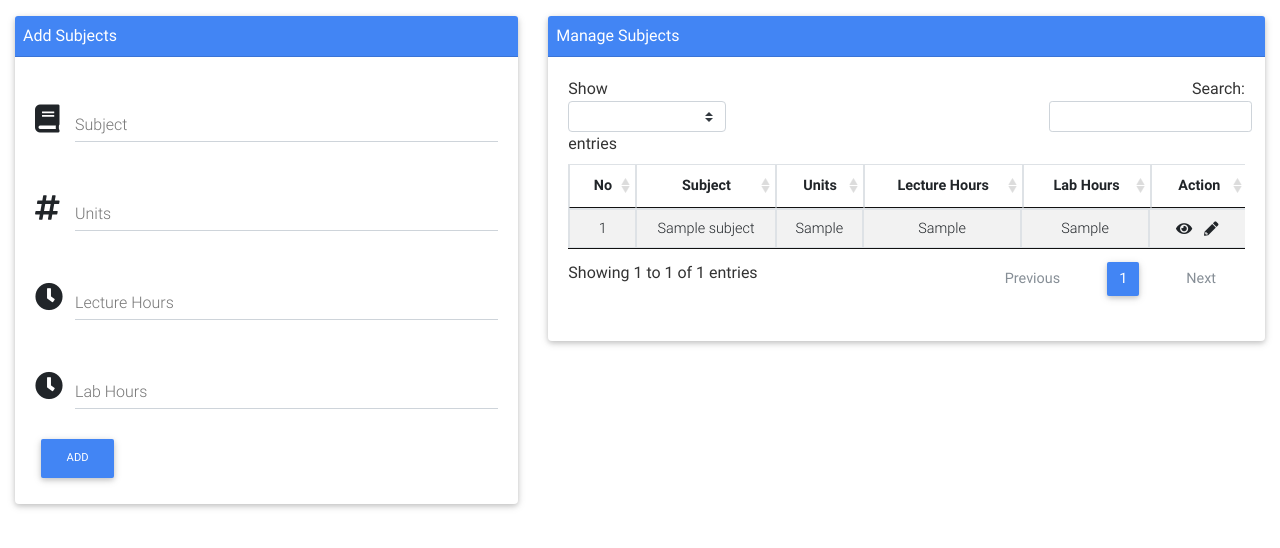
After one commit to URTsPlay/GCT-SAIS, a PHP site: page /admin-manage-subjects.php in a window 1280 px wide. The commit adds this page. Shown: the top 548 px of the page. Run offline with PHP 8.4, Linux system fonts and the light colour scheme; the visitor is signed in with stand-in values (Sample User, id 1); tables that the repository leaves empty or names only in its code hold one stand-in row (values such as "Sample post"); lists and menus that the app fills with data are empty.

Commit message:
Modify Registration; Make Login Form Centr; Add Subject and Courses; Modift Payments

```diff
--- /dev/null
+++ b/admin-manage-subjects.php
@@ -0,0 +1,142 @@
+<?php  include("includes/header.php");  ?>
+<?php include('includes/navigation.php'); ?>
+<?php $page_title="GCT SAIS"; ?>
+<?php
+if (isset($_POST['add_subjects'])) {
+    manage("INSERT INTO subjects(sub_name,sub_units,sub_lec_hours,sub_lab_hours)
+        VALUES(?,?,?,?)",array($_POST['sub_name'],$_POST['sub_units'],$_POST['sub_lec_hours'],$_POST['sub_lab_hours']));
+    echo "<script type='module'>
+        Swal.fire('Success','Added Successfully','success');
+    </script>";
+}
+?>
+<div class="row mx-auto mt-3">
+	<div class="col-md-12 mb-2">
+		<div class="row">
+			<div class="col-md-5 mb-2">
+				<div class="card">
+					<div class="card-header p-2 bg-primary text-white">
+						Add Subjects
+					</div>
+					<div class="card-body">
+						<div class="row">
+                            <div class="col-md-12">
+                                <form method="POST">
+                                    <div class="row">
+                                        <div class="col-md-12">
+                                            <div class="md-form">
+                                                <div class="md-form">
+                                                    <i class="fas fa-book prefix"></i>
+                                                    <input class="form-control" type="text" name="sub_name" id="sub_name">
+                                                    <label for="sub_name">Subject</label>
+                                                </div>
+                                            </div>
+                                        </div>
+                                        <div class="col-md-12">
+                                            <div class="md-form">
+                                                <i class="fas fa-hashtag prefix"></i>
+                                                <input class="form-control" type="number" name="sub_units" id="sub_units">
+                                                <label for="sub_units">Units</label>
+                                            </div>
+                                        </div>
+                                        <div class="col-md-12">
+                                            <div class="md-form">
+                                                <i class="fas fa-clock prefix"></i>
+                                                <input class="form-control" type="text" name="sub_lec_hours" id="sub_lec_hours">
+                                                <label for="sub_lec_hours">Lecture Hours</label>
+                                            </div>
+                                        </div>
+                                        <div class="col-md-12">
+                                            <div class="md-form">
+                                                <i class="fas fa-clock prefix"></i>
+                                                <input class="form-control" type="text" name="sub_lab_hours" id="sub_lab_hours">
+                                                <label for="sub_lab_hours">Lab Hours</label>
+                                            </div>
+                                        </div>
+                                    </div>
+                                    <button type="submit" class="btn btn-primary btn-md" name="add_subjects">Add</button>
+                                </form>
+                            </div>
+                        </div>
+                    </div>
+				</div>
+			</div>
+            <div class="col-md-7 mb-2">
+				<div class="card">
+					<div class="card-header p-2 bg-primary text-white">
+						Manage Subjects
+					</div>
+					<div class="card-body">
+						<div class="row">
+                            <div class="col-md-12">
+                                <table class="table table-striped table-bordered table-sm w-100 text-center" cellspacing="0" cellpadding="0" id="tblSubjects">
+                                    <thead>
+                                        <tr>
+                                            <?php
+                                                $stud_head=explode(",","No,Subject,Units,Lecture Hours,Lab Hours,Action");
+                                                foreach($stud_head as $stud_val)
+                                                {
+                                                    echo "<th>".$stud_val."</th>";
+                                                }
+                                            ?>
+                                        </tr>
+                                    </thead>
+                                    <tbody>
+                                        <?php
+                                            $disp_subjects = retrieve("SELECT * FROM subjects",array());
+                                            for ($i=0; $i < count($disp_subjects); $i++) {
+                                            echo "<tr>
+                                                    <td>".$disp_subjects[$i]['id']."</td>
+                                                    <td>".$disp_subjects[$i]['sub_name']."</td>
+                                                    <td>".$disp_subjects[$i]['sub_units']."</td>
+                                                    <td>".$disp_subjects[$i]['sub_lec_hours']."</td>
+                                                    <td>".$disp_subjects[$i]['sub_lab_hours']."</td>
+                                                    <td>
+                                                        <span class='m-1 view_student'
+                                                            view_student_id='".$disp_subjects[$i]['id']."'
+                                                            view_student_sub_name='".$disp_subjects[$i]['sub_name']."'
+                                                            view_student_sub_units='".$disp_subjects[$i]['sub_units']."'
+                                                            view_student_sub_lec_hours='".$disp_subjects[$i]['sub_lec_hours']."'
+                                                            view_student_sub_lab_hours='".$disp_subjects[$i]['sub_lab_hours']."'
+                                                            data-toggle='modal' data-target='#view_student_modal'>
+                                                            <i class='fas fa-eye hvr-pop'></i>
+                                                        </span>
+                                                        <span class='m-1 edit_student'
+                                                                edit_student_id='".$disp_subjects[$i]['id']."'
+                                                                edit_student_sub_name='".$disp_subjects[$i]['sub_name']."'
+                                                                edit_student_sub_units='".$disp_subjects[$i]['sub_units']."'
+                                                                edit_student_sub_lec_hours='".$disp_subjects[$i]['sub_lec_hours']."'
+                                                                edit_student_sub_lab_hours='".$disp_subjects[$i]['sub_lab_hours']."'
+                                                                data-toggle='modal' data-target='#edit_student_modal'>
+                                                            <i class='fas fa-pencil hvr-pop'></i>
+                                                        </span>
+                                                    </td>
+                                                </tr>";
+                                            }
+                                        ?>
+                                    </tbody>
+                                 </table>
+                            </div>
+                        </div>
+                    </div>
+				</div>
+			</div>
+		</div>
+	</div>
+</div>
+<?php include('includes/modal.php') ?>
+<?php include('includes/footer.php'); ?>
+<script>
+$(document).ready(function(){
+    $('.mdb-select').materialSelect();
+    $("#tblSubjects").DataTable({
+		"scrollX": true,
+		"info": true,
+		"lengthChange": true,
+		"paging": true,
+		"searching": true,
+        "pageLength":5,
+		"order": [],
+	});
+})
+</script>
--- a/admin-profile.php
+++ b/admin-profile.php
@@ -4,7 +4,7 @@
 <?php
     $get_profile=retrieve("SELECT * FROM login_credentials LEFT JOIN admin ON login_credentials.user_id=admin.id WHERE username=?",array($_GET['admin']));
 ?>
-<div class="card card-intro grey lighten-3">
+<div class="card card-intro grey darken-5">
     <div class="card-body white-text text-center">
         <div class="row d-flex justify-content-center">
             <div class="col-md-6">
--- a/includes/navigation.php
+++ b/includes/navigation.php
@@ -14,23 +14,12 @@ if ($admin_type==1) {
   </button>
   <div class="collapse navbar-collapse" id="navbarSupportedContent20">
     <ul class="navbar-nav ml-auto">
-      <li class="nav-item active">
-        <a class="nav-link" href="#">
-          <i class="fab fa-facebook-f"></i> Facebook
-          <span class="sr-only">(current)</span>
-        </a>
-      </li>
-      <li class="nav-item">
-        <a class="nav-link" href="#">
-          <i class="fab fa-instagram"></i> Instagram</a>
-      </li>
       <li class="nav-item dropdown">
         <a class="nav-link dropdown-toggle" id="navbarDropdownMenuLink-4" data-toggle="dropdown"
           aria-haspopup="true" aria-expanded="false">
           <i class="fas fa-user"></i> Profile </a>
         <div class="dropdown-menu dropdown-menu-right dropdown-info" aria-labelledby="navbarDropdownMenuLink-4">
           <a class="dropdown-item" href="admin-profile.php?admin=<?php echo $admin_username; ?>">My Account</a>
-          <a class="dropdown-item" href="admin-change-password.php"></a>
           <a class="dropdown-item" href="logout.php">Log Out</a>
         </div>
       </li>
@@ -53,16 +42,6 @@ if ($student_type==2) {
   </button>
   <div class="collapse navbar-collapse" id="navbarSupportedContent20">
     <ul class="navbar-nav ml-auto">
-      <li class="nav-item active">
-        <a class="nav-link" href="#">
-          <i class="fab fa-facebook-f"></i> Facebook
-          <span class="sr-only">(current)</span>
-        </a>
-      </li>
-      <li class="nav-item">
-        <a class="nav-link" href="#">
-          <i class="fab fa-instagram"></i> Instagram</a>
-      </li>
       <li class="nav-item dropdown">
         <a class="nav-link dropdown-toggle" id="navbarDropdownMenuLink-4" data-toggle="dropdown"
           aria-haspopup="true" aria-expanded="false">
--- a/index.php
+++ b/index.php
@@ -24,7 +24,7 @@
                 <div class="card-header indigo darken-4">
                     <h3 class="text-center text-white">GCT SAIS</h3>
                 </div>
-                <div class="card-body">
+                <div class="card-body p-1">
                     <div class="col-sm-12 col-md-6 col-lg-12 col-xl-12 col-12">
                         <form class="form" method="post" action="processes/login.php" role="form" autocomplete="off" id="formLogin">
                             <div class="container">
```
Also changed, not shown: admin-dashboard.php (+29 -1 lines), admin-manage-courses.php (added, +113 -0 lines), admin-manage-payments.php (+28 -2 lines), register.php (+26 -2 lines).
